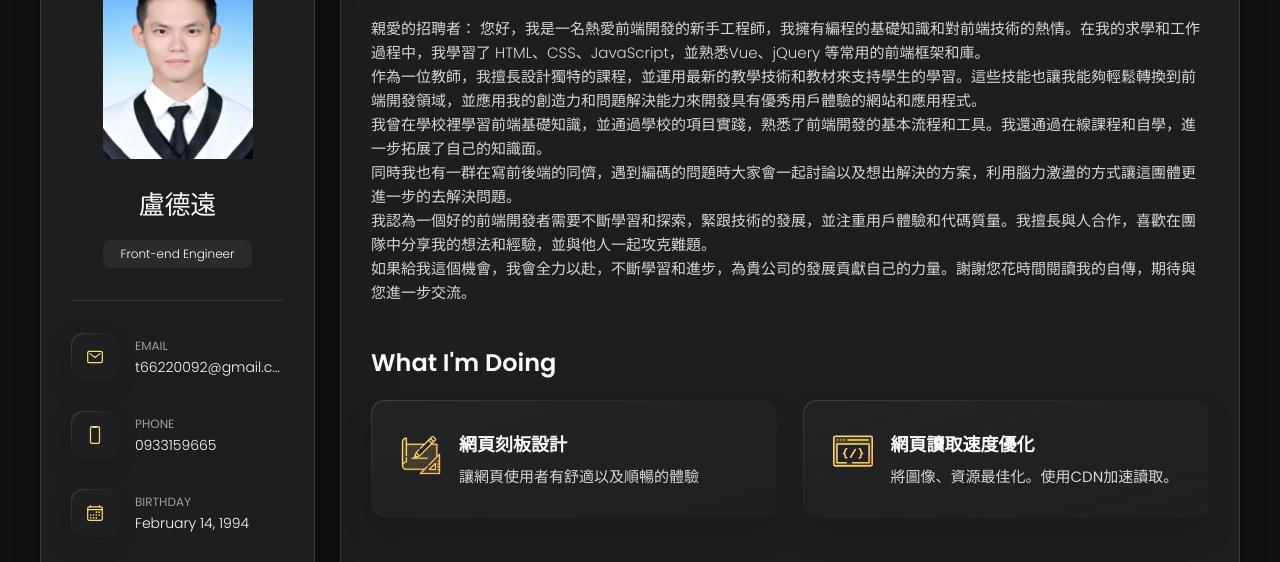
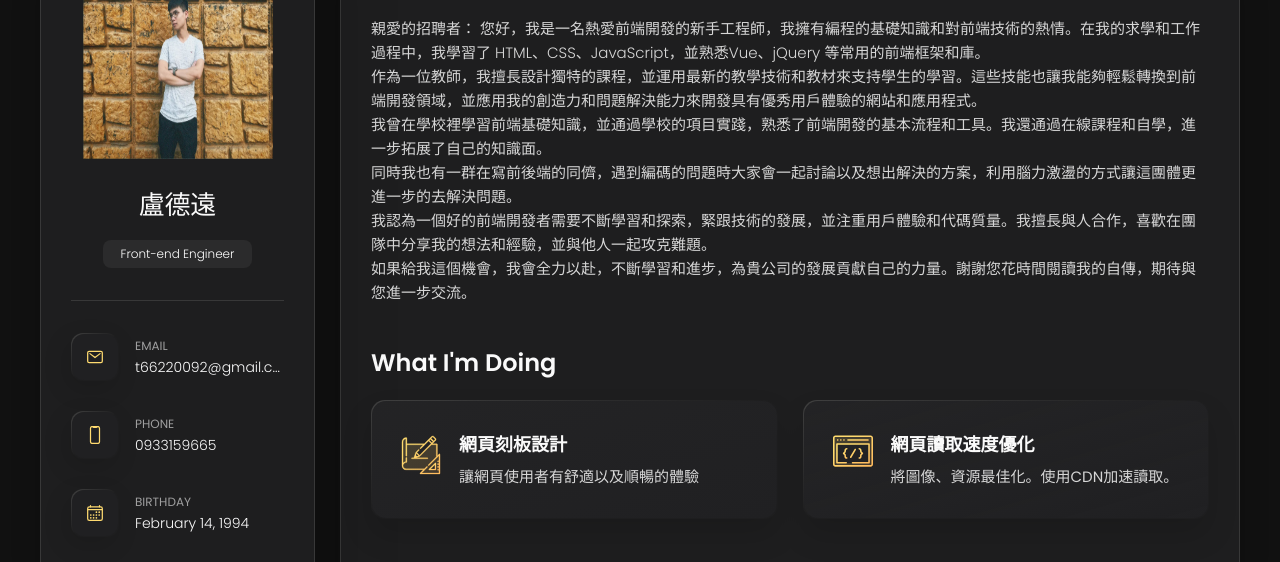
Before and after one commit to Luddern/resume, a plain HTML site: page index.html in a window 1280 px wide. Shown: the part 162-724 px from the top of the page. Drawn offline with nearby package versions, Linux system fonts and the light colour scheme.

Commit message:
change photo and rwd style

```diff
--- a/assets/css/style.css
+++ b/assets/css/style.css
@@ -1,19 +1,3 @@
-/*-----------------------------------*\
-  #style.css
-\*-----------------------------------*/
-
-
-/**
- * copyright 2022 @codewithsadee
- */
-
-
-
-
-
-/*-----------------------------------*\
-  #CUSTOM PROPERTY
-\*-----------------------------------*/
 
 :root {
 
@@ -336,6 +320,7 @@ main {
   border-radius: 20px;
 }
 
+
 .info-content .name {
   color: var(--white-2);
   font-size: var(--fs-3);
@@ -1026,214 +1011,11 @@ main {
   font-weight: var(--fw-300);
 }
 
-
-
-
-
-/*-----------------------------------*\
-  #BLOG
-\*-----------------------------------*/
-
-/* .blog-posts { margin-bottom: 10px; }
-
-.blog-posts-list {
-  display: grid;
-  grid-template-columns: 1fr;
-  gap: 20px;
-}
-
-.blog-post-item > a {
-  position: relative;
-  background: var(--border-gradient-onyx);
-  height: 100%;
-  box-shadow: var(--shadow-4);
-  border-radius: 16px;
-  z-index: 1;
-}
-
-.blog-post-item > a::before {
-  content: "";
-  position: absolute;
-  inset: 1px;
-  border-radius: inherit;
-  background: var(--eerie-black-1);
-  z-index: -1;
-}
-
-.blog-banner-box {
-  width: 100%;
-  height: 200px;
-  border-radius: 12px;
-  overflow: hidden;
-}
-
-.blog-banner-box img {
-  width: 100%;
-  height: 100%;
-  object-fit: cover;
-  transition: var(--transition-1);
-}
-
-.blog-post-item > a:hover .blog-banner-box img { transform: scale(1.1); }
-
-.blog-content { padding: 15px; }
-
-.blog-meta {
-  display: flex;
-  justify-content: flex-start;
-  align-items: center;
-  gap: 7px;
-  margin-bottom: 10px;
-}
-
-.blog-meta :is(.blog-category, time) {
-  color: var(--light-gray-70);
-  font-size: var(--fs-6);
-  font-weight: var(--fw-300);
-}
-
-.blog-meta .dot {
-  background: var(--light-gray-70);
-  width: 4px;
-  height: 4px;
-  border-radius: 4px;
-}
-
-.blog-item-title {
-  margin-bottom: 10px;
-  line-height: 1.3;
-  transition: var(--transition-1);
-}
-
-.blog-post-item > a:hover .blog-item-title { color: var(--orange-yellow-crayola); }
-
-.blog-text {
-  color: var(--light-gray);
-  font-size: var(--fs-6);
-  font-weight: var(--fw-300);
-  line-height: 1.6;
-} */
-
-
-
-
-
-/*-----------------------------------*\
-  #CONTACT
-\*-----------------------------------*/
-
-/* .mapbox {
-  position: relative;
-  height: 250px;
-  width: 100%;
-  border-radius: 16px;
-  margin-bottom: 30px;
-  border: 1px solid var(--jet);
-  overflow: hidden;
-}
-
-.mapbox figure { height: 100%; }
-
-.mapbox iframe {
-  width: 100%;
-  height: 100%;
-  border: none;
-  filter: grayscale(1) invert(1);
-}
-
-.contact-form { margin-bottom: 10px; }
-
-.form-title { margin-bottom: 20px; }
-
-.input-wrapper {
-  display: grid;
-  grid-template-columns: 1fr;
-  gap: 25px;
-  margin-bottom: 25px;
-}
-
-.form-input {
-  color: var(--white-2);
-  font-size: var(--fs-6);
-  font-weight: var(--fw-400);
-  padding: 13px 20px;
-  border: 1px solid var(--jet);
-  border-radius: 14px;
-  outline: none;
-}
-
-.form-input::placeholder { font-weight: var(--fw-500); }
-
-.form-input:focus { border-color: var(--orange-yellow-crayola); }
-
-textarea.form-input {
-  min-height: 100px;
-  height: 120px;
-  max-height: 200px;
-  resize: vertical;
-  margin-bottom: 25px;
-}
-
-textarea.form-input::-webkit-resizer { display: none; }
-
-.form-input:focus:invalid { border-color: var(--bittersweet-shimmer); }
-
-.form-btn {
-  position: relative;
-  width: 100%;
-  background: var(--border-gradient-onyx);
-  color: var(--orange-yellow-crayola);
-  display: flex;
-  justify-content: center;
-  align-items: center;
-  gap: 10px;
-  padding: 13px 20px;
-  border-radius: 14px;
-  font-size: var(--fs-6);
-  text-transform: capitalize;
-  box-shadow: var(--shadow-3);
-  z-index: 1;
-  transition: var(--transition-1);
-}
-
-.form-btn::before {
-  content: "";
-  position: absolute;
-  inset: 1px;
-  background: var(--bg-gradient-jet);
-  border-radius: inherit;
-  z-index: -1;
-  transition: var(--transition-1);
-}
-
-.form-btn ion-icon { font-size: 16px; }
-
-.form-btn:hover { background: var(--bg-gradient-yellow-1); }
-
-.form-btn:hover::before { background: var(--bg-gradient-yellow-2); }
-
-.form-btn:disabled {
-  opacity: 0.7;
-  cursor: not-allowed;
-}
-
-.form-btn:disabled:hover { background: var(--border-gradient-onyx); }
-
-.form-btn:disabled:hover::before { background: var(--bg-gradient-jet); } */
-
-
-
-
-
-/*-----------------------------------*\
-  #RESPONSIVE
-\*-----------------------------------*/
-
 /**
  * responsive larger than 450px screen
  */
 
-@media (min-width: 450px) {
+@media (min-width: 360px) {
 
   /**
    * client
@@ -1249,7 +1031,7 @@ textarea.form-input::-webkit-resizer { display: none; }
 
   .project-img,
   .blog-banner-box { height: auto; }
-
+  .avatar-box img { width: 100px; height: 90px; }
 }
 
 
@@ -1339,7 +1121,7 @@ textarea.form-input::-webkit-resizer { display: none; }
 
   .avatar-box { border-radius: 30px; }
 
-  .avatar-box img { width: 120px; }
+  .avatar-box img { width: 120px; height: 140px; }
 
   .info-content .name { margin-bottom: 15px; }
 
@@ -1835,7 +1617,7 @@ textarea.form-input::-webkit-resizer { display: none; }
 
   .sidebar-info { flex-direction: column; }
 
-  .avatar-box img { width: 150px; }
+  .avatar-box img { width: 190px; height: 200px; }
 
   .info-content .name {
     white-space: nowrap;
--- a/index.html
+++ b/index.html
@@ -42,7 +42,7 @@
       <div class="sidebar-info">
 
         <figure class="avatar-box">
-          <img src="./assets/images/101063118 .jpg" alt="Ludde" width="80" height="200">
+          <img src="./assets/images/photo.jpg" alt="Ludde" width="80">
         </figure>
 
         <div class="info-content">
```
Also changed, not shown: assets/images/photo.jpg (added).
